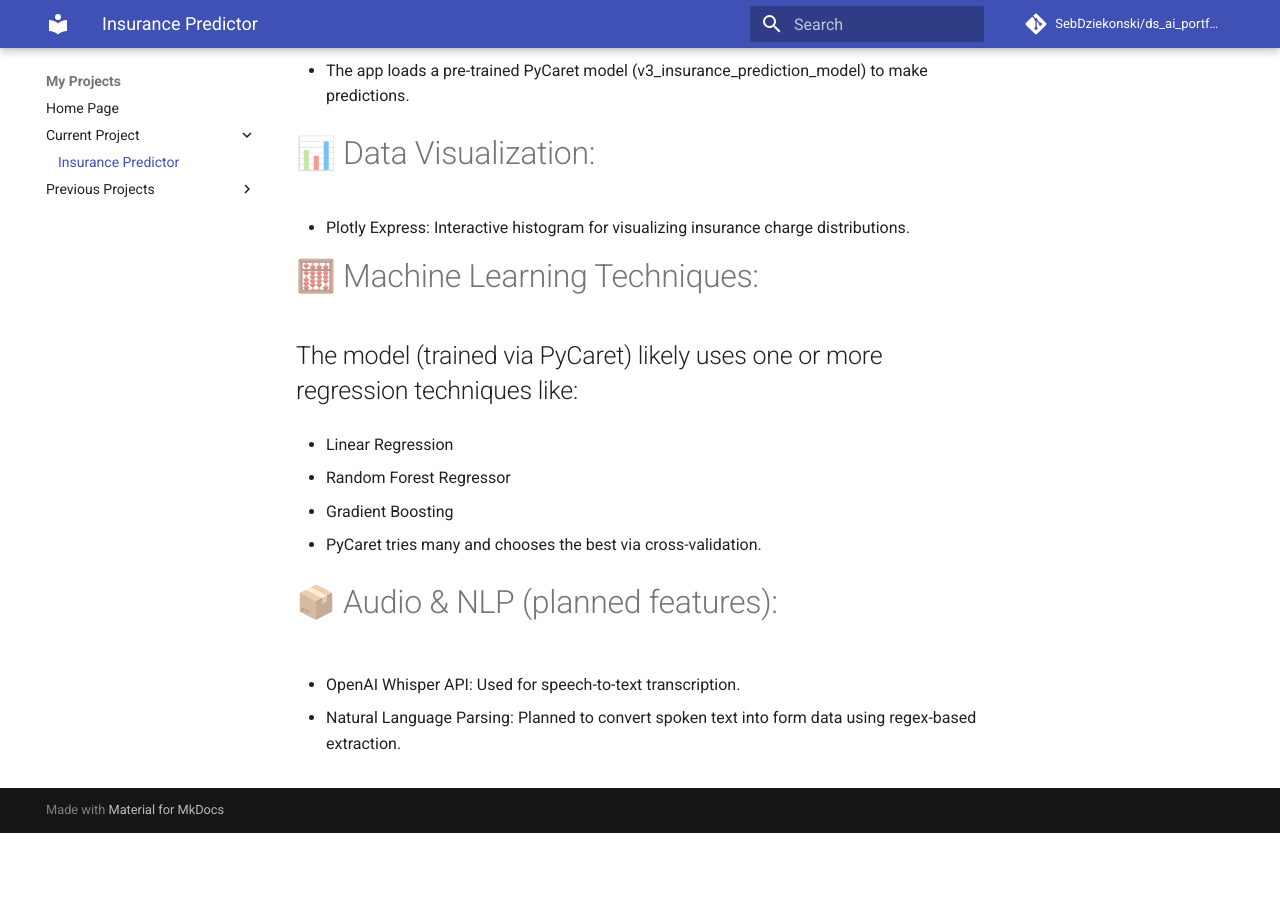
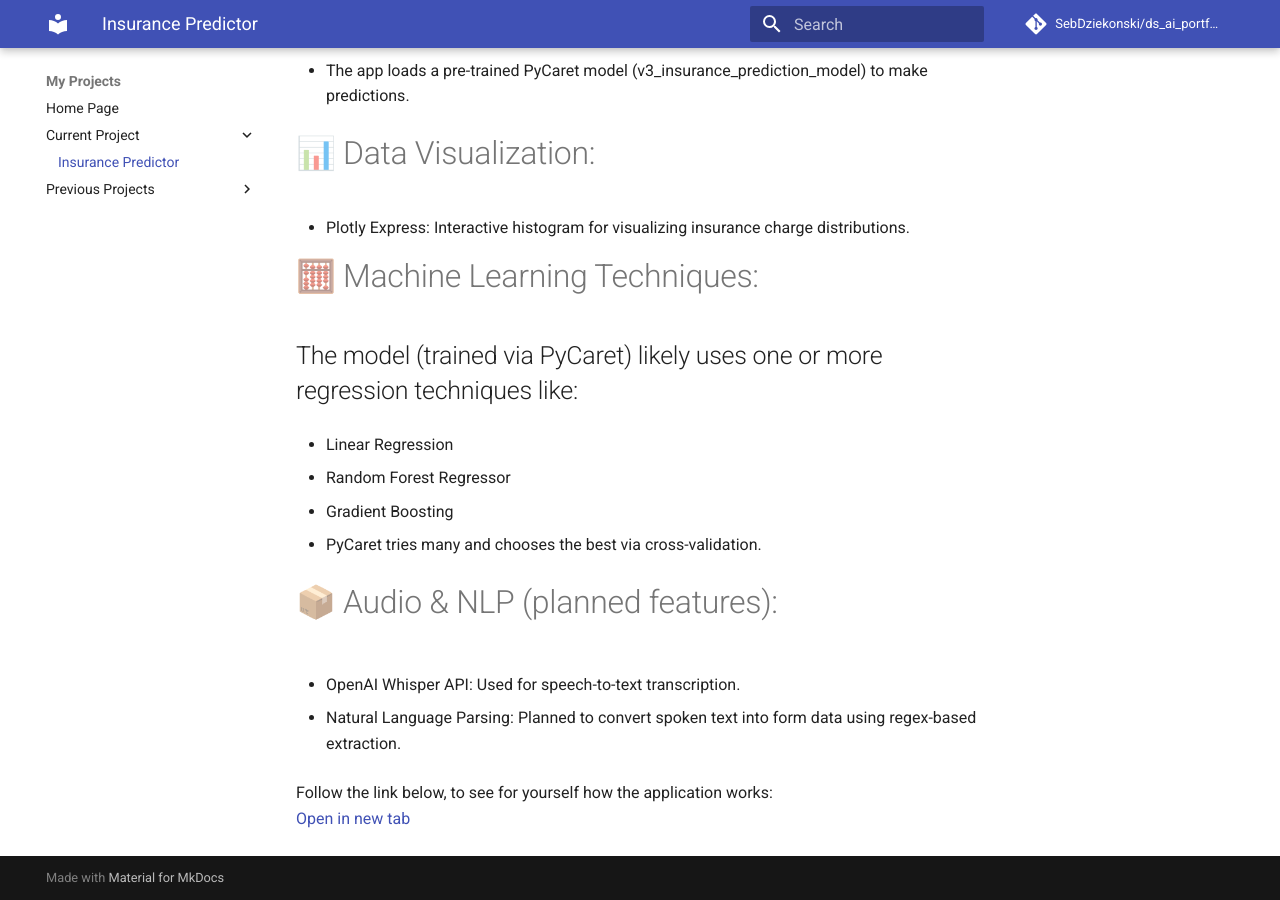
Before and after one commit to SebDziekonski/ds_ai_portfolio, an MkDocs documentation site: the page built from docs/insurance_charge_predictor/index.md, in a window 1280 px wide and 900 px high, scrolled down 1378 px. Built offline with MkDocs 1.6.1 and Material for MkDocs 9.7.7, drawn with Linux system fonts in a browser that asks for light colours; comment, search, counter and statistics services are not loaded; before the commit the page ends 2211 px from its top, so only the background shows below that.

Commit message:
adding portfolio files

```diff
--- a/docs/insurance_charge_predictor/index.md
+++ b/docs/insurance_charge_predictor/index.md
@@ -60,3 +60,6 @@ Also when charge is estimated, application will give the user a hint on what he
 - OpenAI Whisper API: Used for speech-to-text transcription.
 
 - Natural Language Parsing: Planned to convert spoken text into form data using regex-based extraction.
+
+Follow the link below, to see for yourself how the application works:
+<br><a href="https://github.com/SebDziekonski/ds_ai_portfolio.git" target="_blank">Open in new tab</a>
```
